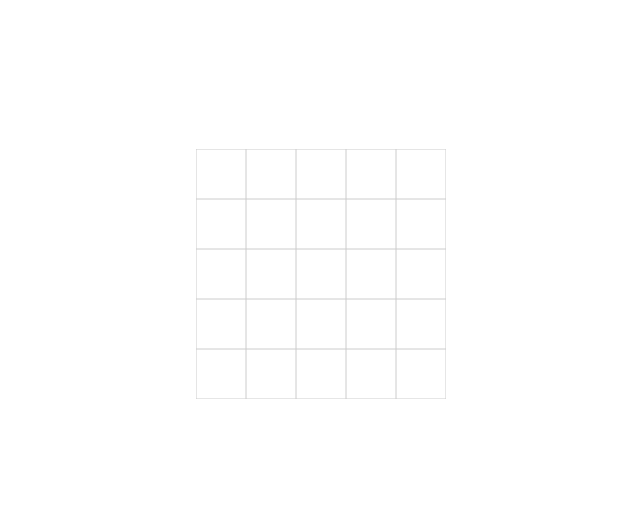
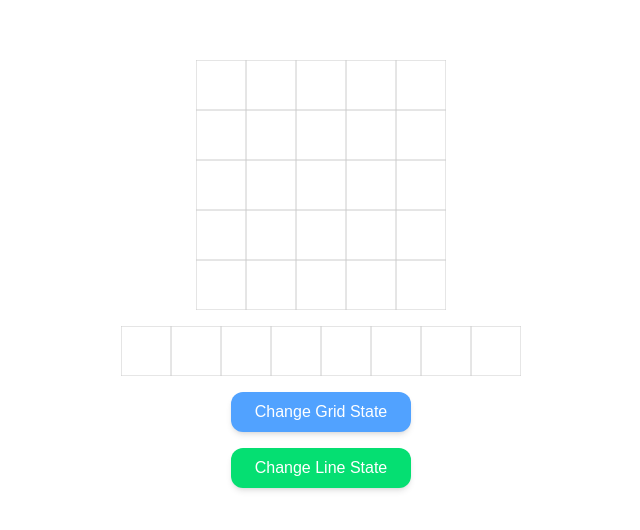
Before and after one commit to AsterinoCarsen/Cellular-Automaton, a Next.js app: page / in a window 1280 px wide. Shown: the part 126-656 px from the top of the page, without its empty margins (319-959 px from the left). Built offline with nearby package versions, Linux system fonts and the light colour scheme.

Commit message:
Added line component, removed redundant 'size' prop, home page updates state at runtime.

```diff
--- a/src/comps/Grid.tsx
+++ b/src/comps/Grid.tsx
@@ -1,32 +1,31 @@
 import { useEffect, useRef } from 'react';
 
 interface GridProps {
-    size: number;
     cellSize: number;
     cells: boolean[][];
 }
 
-export default function Grid({ size, cellSize, cells }: GridProps) {
+export default function Grid({ cellSize, cells }: GridProps) {
     const canvasRef = useRef<HTMLCanvasElement | null>(null);
-    const dimension = size * cellSize;
 
-    useEffect(() => {
-        if (cells.length != cells[0].length) {
-            throw new Error("[Grid] Input cells are not square.");
+    const numRows = cells.length;
+    const numCols = cells[0]?.length ?? 0;
+
+    if (numRows === 0 || numCols === 0) {
+        throw new Error("[Grid] Input array must not be empty.");
     }
 
-        if (cells.length != size) {
-            throw new Error("[Grid] Parameter 'size' needs to match the dimension of input cells array.");
-        }
-
-        if (size < 1) {
-            throw new Error("[Grid] Parameter 'size' is not large enough.");
+    if (numRows !== numCols) {
+        throw new Error("[Grid] Input array must be square.");
     }
 
     if (cellSize < 10) {
-            throw new Error("[Grid] Parameter 'cellSize' is not large enough.");
+        throw new Error("[Grid] Parameter 'cellSize' is too small.");
     }
 
+    const dimension = numRows * cellSize;
+
+    useEffect(() => {
         const canvas = canvasRef.current;
         if (!canvas) {
             throw new Error("[Grid] Cannot find Canvas reference.")
@@ -54,16 +53,21 @@ export default function Grid({ size, cellSize, cells }: GridProps) {
         }
 
         const offset = 1;
-        for (let row = 0; row < size; row++) {
-            for (let col = 0; col < size; col++) {
+        for (let row = 0; row < numRows; row++) {
+            for (let col = 0; col < numRows; col++) {
                 if (cells[row]?.[col]) {
                     ctx.fillStyle = '#fff';
-                    ctx.fillRect(col * cellSize + offset, row * cellSize + offset, cellSize - offset * 2, cellSize - offset * 2);
+                    ctx.fillRect(
+                        col * cellSize + offset,
+                        row * cellSize + offset,
+                        cellSize - offset * 2,
+                        cellSize - offset * 2
+                    );
                 }
             }
         }
 
-    }, [size, cellSize, dimension, cells]);
+    }, [numRows, cellSize, dimension, cells]);
 
     return (
         <canvas ref={canvasRef} width={dimension} height={dimension} />
--- /dev/null
+++ b/src/comps/Line.tsx
@@ -0,0 +1,62 @@
+import { useEffect, useRef } from 'react';
+
+interface LineProps {
+    cellSize: number;
+    cells: boolean[];
+}
+
+export default function Line({ cellSize, cells }: LineProps) {
+    const canvasRef = useRef<HTMLCanvasElement | null>(null);
+    const width = cells.length * cellSize;
+    const height = cellSize;
+
+    useEffect(() => {
+        const canvas = canvasRef.current;
+        if (!canvas) {
+            throw new Error("[Grid] Cannot find Canvas reference.")
+        }
+
+        const ctx = canvas.getContext('2d');
+        if (!ctx) {
+            throw new Error("[Grid] Cannot find Canvas reference.")
+        }
+
+        ctx.clearRect(0, 0, width, height);
+        ctx.strokeStyle = '#ccc';
+
+        for (let x = 0; x <= width; x += cellSize) {
+            ctx.beginPath();
+            ctx.moveTo(x, 0);
+            ctx.lineTo(x, height);
+            ctx.stroke();
+        }
+
+        ctx.beginPath();
+        ctx.moveTo(0, 0);
+        ctx.lineTo(width, 0);
+        ctx.stroke();
+
+        ctx.beginPath();
+        ctx.moveTo(0, height);
+        ctx.lineTo(width, height);
+        ctx.stroke();
+
+        const offset = 1;
+        for (let i = 0; i < cells.length; i++) {
+            if (cells[i]) {
+                ctx.fillStyle = '#fff';
+                ctx.fillRect(
+                    i * cellSize + offset,
+                    offset,
+                    cellSize - offset * 2,
+                    cellSize - offset * 2
+                );
+            }
+        }
+
+    }, [cellSize, cells, width, height]);
+
+    return (
+        <canvas ref={canvasRef} width={width} height={height} />
+    )
+}
--- a/src/pages/index.tsx
+++ b/src/pages/index.tsx
@@ -1,17 +1,61 @@
+import { useState } from 'react';
 import Grid from "../comps/Grid";
+import Line from "../comps/Line";
 
 export default function Home() {
-    const cells = [
+    const [cellsGrid, setCellsGrid] = useState<boolean[][]>([
         [true, false, false, false, false],
         [false, true, false, false, false],
-        [false, false, false, false, false],
+        [false, false, false, true, false],
         [false, false, false, true, false],
         [false, true, false, false, false]
-    ];
+    ]);
+
+    const [cellsLine, setCellsLine] = useState<boolean[]>([
+        true, false, false, false, true, true, false, false
+    ]);
+
+    function handleGridClick() {
+        const size = cellsGrid.length;
+        const row = Math.floor(Math.random() * size);
+        const col = Math.floor(Math.random() * size);
+
+        const newGrid = cellsGrid.map(row => [...row]);
+
+        newGrid[row][col] = !newGrid[row][col];
+
+        setCellsGrid(newGrid);
+    }
+
+    function handleLineClick() {
+        const size = cellsLine.length;
+        const index = Math.floor(Math.random() * size);
+
+        const newLine = [...cellsLine];
+
+        newLine[index] = !newLine[index];
+
+        setCellsLine(newLine);
+    }
 
     return (
-        <div className="flex justify-center items-center w-screen h-screen">
-            <Grid cells={cells} size={5} cellSize={50} />
+        <div className="flex flex-col gap-4 justify-center items-center w-screen h-screen">
+            <Grid cells={cellsGrid} cellSize={50} />
+            <Line cells={cellsLine} cellSize={50} />
+
+            <button
+                onClick={handleGridClick}
+                className="px-6 py-2 bg-blue-400 text-white rounded-xl shadow-md hover:bg-blue-500 transition-all"
+            >
+                Change Grid State
+            </button>
+
+            <button
+                onClick={handleLineClick}
+                className="px-6 py-2 bg-green-400 text-white rounded-xl shadow-md hover:bg-green-500 transition-all"
+            >
+                Change Line State
+            </button>
         </div>
     );
 }
```
Lines whose indentation alone changed are shown as unchanged.
